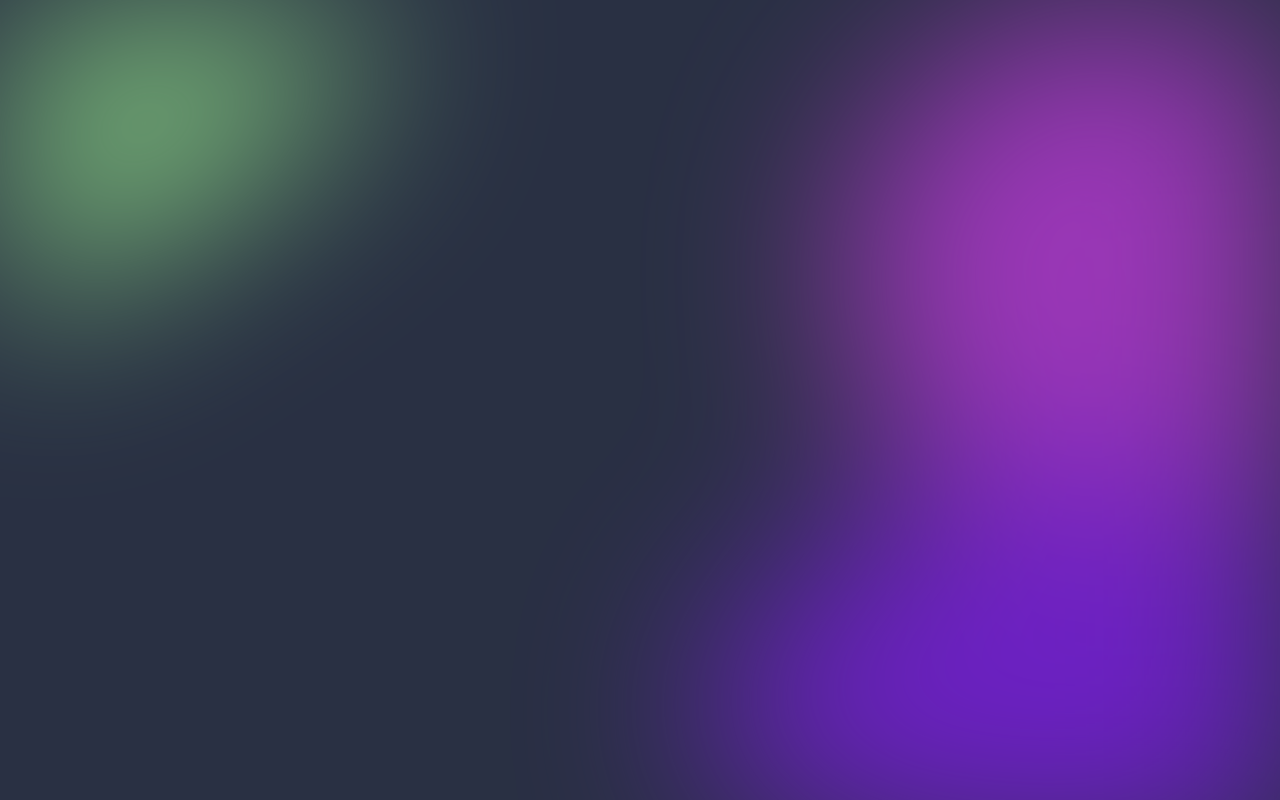
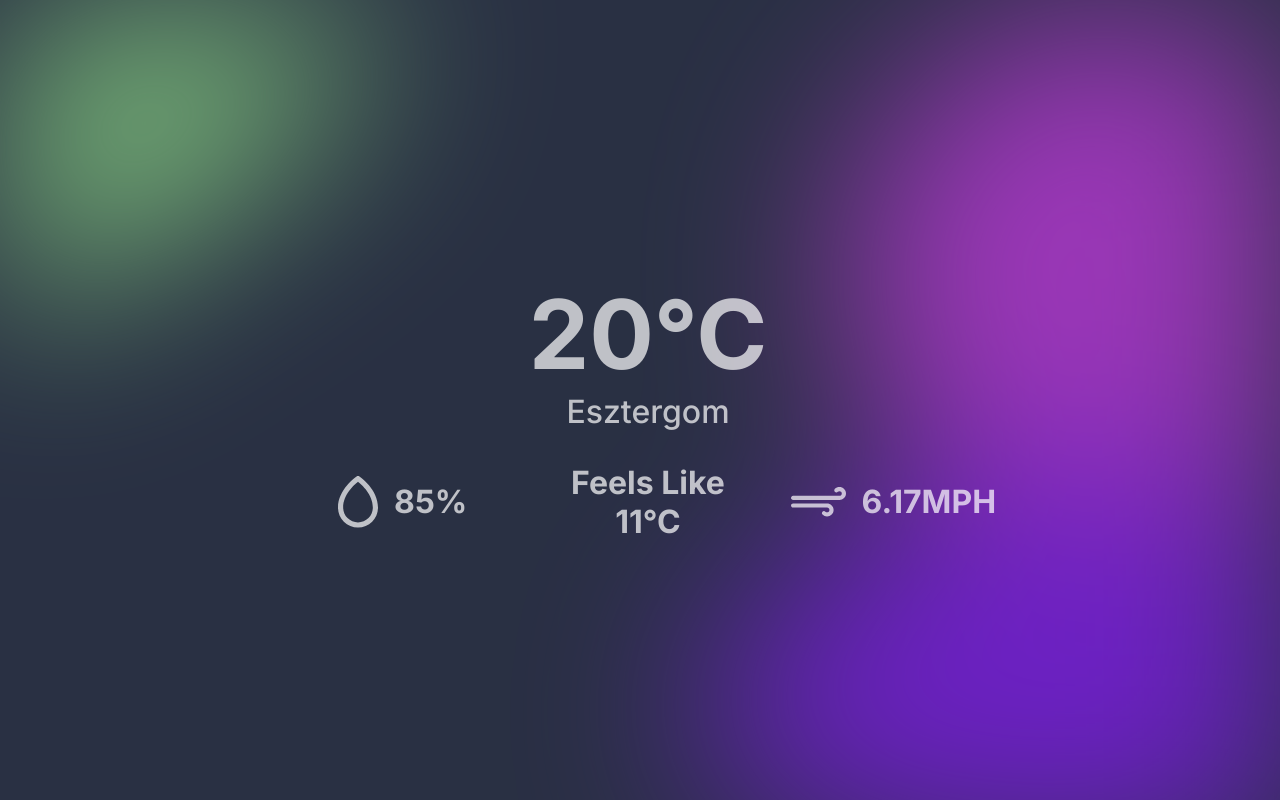
Before and after one commit to robertlocskai/simple-weather, a Vue app: page / in a window 1280 px wide. Shown: the top 800 px of the page. Built offline with nearby package versions, Linux system fonts and the light colour scheme.

Commit message:
feat: added weather details data on display

```diff
--- a/src/App.vue
+++ b/src/App.vue
@@ -1,10 +1,11 @@
 <script setup>
 import BlobContainer from '@/components/BlobContainer.vue'
+import DataDisplay from '@/components/DataDisplay.vue'
 </script>
 
 <template>
+  <DataDisplay></DataDisplay>
   <BlobContainer></BlobContainer>
 </template>
 
-<style scoped>
-</style>
+<style scoped></style>
--- a/src/components/BlobContainer.vue
+++ b/src/components/BlobContainer.vue
@@ -29,7 +29,6 @@
   height: 100%;
 }
 svg {
-  z-index: -1;
   filter: blur(6rem);
   opacity: 70%;
   width: 100%;
--- /dev/null
+++ b/src/components/DataDisplay.vue
@@ -0,0 +1,64 @@
+<template>
+  <div class="container">
+    <h1>20°C</h1>
+    <h3>Esztergom</h3>
+    <div class="details">
+      <div><img src="./icons/humidity.svg" alt="humidity" /> 85%</div>
+      <div>
+        Feels Like <br />
+        11°C
+      </div>
+      <div><img src="./icons/wind.svg" alt="humidity" /> 6.17MPH</div>
+    </div>
+  </div>
+</template>
+
+<style scoped>
+.container {
+  z-index: 2;
+  position: absolute;
+  width: 100%;
+  height: 100%;
+  display: flex;
+  justify-content: center;
+  align-items: center;
+  flex-direction: column;
+  margin: 0 auto;
+}
+
+h1 {
+  color: rgba(255, 255, 255, 0.7);
+  font-size: 96px;
+  margin: 0px;
+}
+
+h3 {
+  color: rgba(255, 255, 255, 0.7);
+  font-size: 2rem;
+  font-family: Inter;
+  font-weight: 500;
+  margin: 0px;
+}
+
+.details {
+  width: 45rem;
+  display: flex;
+  justify-content: center;
+  gap: 1rem;
+
+  margin-top: 2rem;
+  font-family: Inter;
+  font-weight: 700;
+  color: rgba(255, 255, 255, 0.7);
+  font-size: 32px;
+}
+
+.details > div {
+  flex: 1;
+  display: flex;
+  justify-content: center;
+  align-items: center;
+  text-align: center;
+  gap: 1rem;
+}
+</style>
```
Also changed, not shown: src/components/icons/humidity.svg (added), src/components/icons/wind.svg (added).
